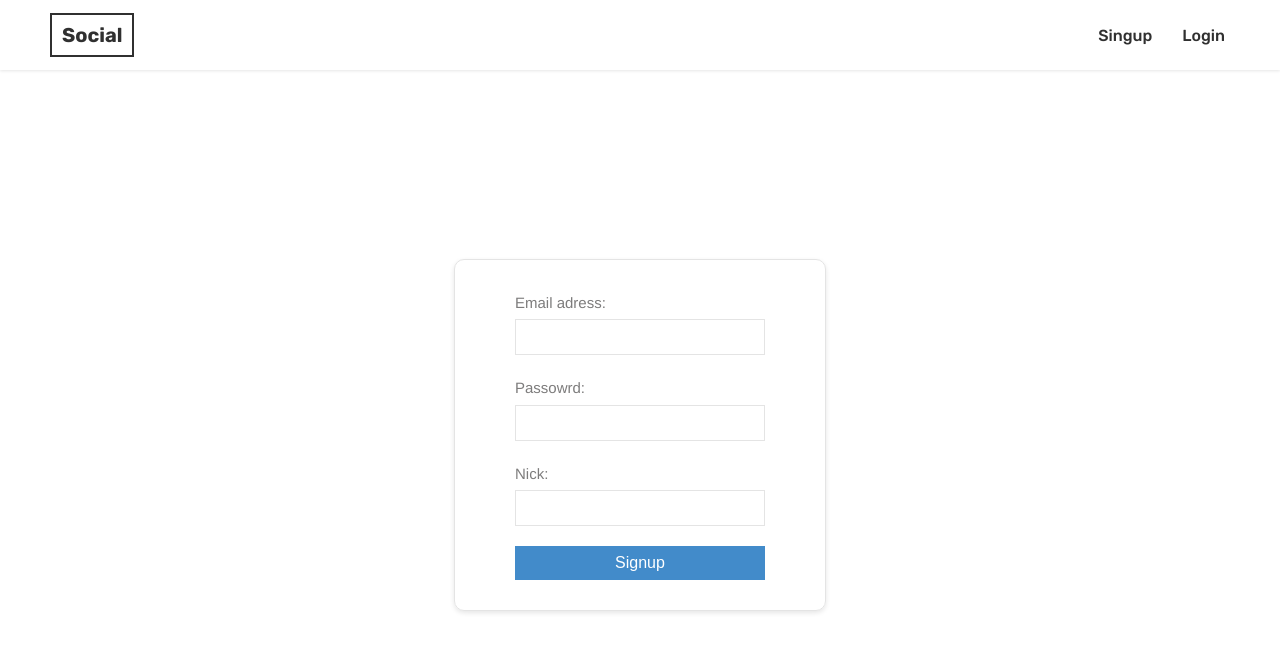
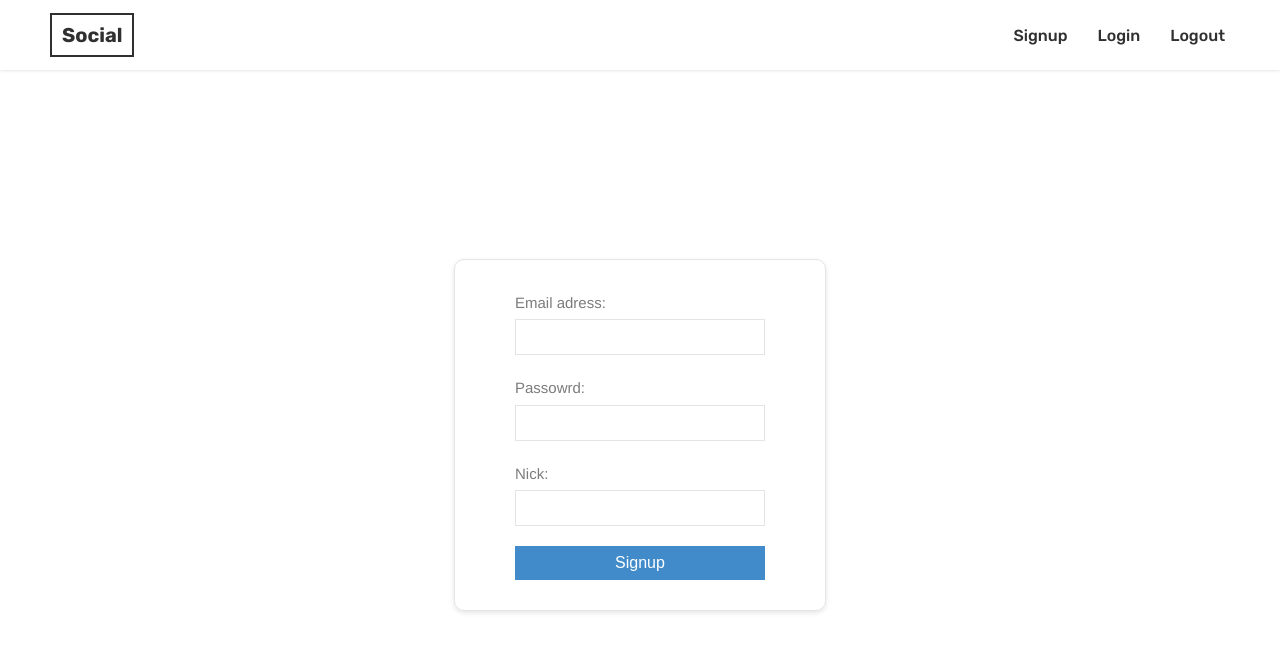
Before and after one commit to PatrickBialek/013_Social-media-portal-with-vue, a Vue app: page /#/signup in a window 1280 px wide. Shown: the top 652 px of the page. Built offline with nearby package versions, Linux system fonts and the light colour scheme; no server answers.

Commit message:
Login opction has been added

```diff
--- a/src/components/auth/Signup.vue
+++ b/src/components/auth/Signup.vue
@@ -45,7 +45,6 @@ export default {
           remove: /[$*_+~.()'"!\-:@]/g,
           lower: true
         });
-
         let ref = db.collection("users").doc(this.slug);
         ref.get().then(doc => {
           if (doc.exists) {
--- a/src/components/home/Homepage.vue
+++ b/src/components/home/Homepage.vue
@@ -3,6 +3,8 @@
 </template>
 
 <script>
+import firebase from "firebase";
+
 export default {
   name: "Homepage",
   data() {
--- a/src/components/layout/Navigation.vue
+++ b/src/components/layout/Navigation.vue
@@ -7,10 +7,13 @@
       <nav class="nav__nav-content">
         <ul class="nav__items-list">
           <li class="nav__single-item">
-            <a href>Singup</a>
+            <router-link :to="{name: 'Signup'}">Signup</router-link>
           </li>
           <li class="nav__single-item">
-            <a href>Login</a>
+            <router-link to="/login">Login</router-link>
+          </li>
+          <li class="nav__single-item">
+            <a @click="logout">Logout</a>
           </li>
         </ul>
       </nav>
@@ -19,10 +22,24 @@
 </template>
 
 <script>
+import firebase from "firebase";
+
 export default {
   name: "Navigation",
   date() {
     return {};
+  },
+  methods: {
+    logout() {
+      firebase
+        .auth()
+        .signOut()
+        .then(() => {
+          this.$router.push({
+            name: "Signup"
+          });
+        });
+    }
   }
 };
 </script>
@@ -79,6 +96,7 @@ export default {
   &__single-item {
     margin: 0 10px;
     padding: 5px;
+    cursor: pointer;
 
     &:last-child {
       margin-right: 0px;
--- a/src/main.js
+++ b/src/main.js
@@ -1,15 +1,25 @@
 // The Vue build version to load with the `import` command
 // (runtime-only or standalone) has been set in webpack.base.conf with an alias.
-import Vue from 'vue'
-import App from './App'
-import router from './router'
+import Vue from 'vue';
+import App from './App';
+import router from './router';
+import firebase from 'firebase';
 
 Vue.config.productionTip = false
 
-/* eslint-disable no-new */
-new Vue({
-  el: '#app',
-  router,
-  components: { App },
-  template: '<App/>'
+let app = null;
+
+firebase.auth().onAuthStateChanged(() => {
+
+  // init app if not already created
+  if (!app) {
+    new Vue({
+      el: '#app',
+      router,
+      components: {
+        App
+      },
+      template: '<App/>'
+    })
+  }
 })
```
Also changed, not shown: src/components/auth/Login.vue (added).
